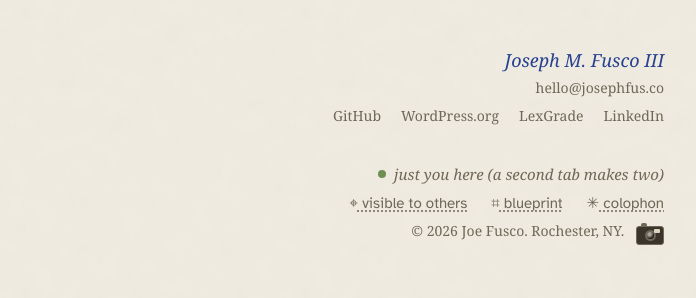
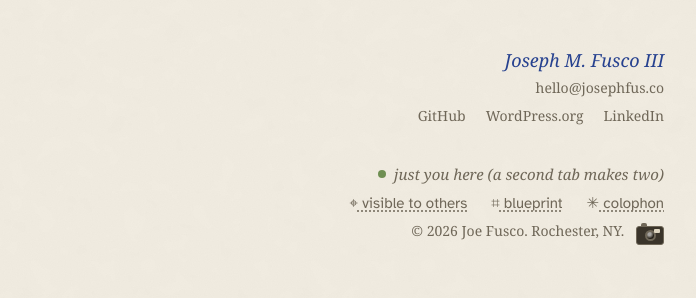
Before and after one commit to josephfusco/josephfusco.github.io, a Jekyll site: the page built from index.html, in a window 1280 px wide. Shown: the part 1209-1507 px from the top of the page, without its empty margins (292-988 px from the left). Built offline with Jekyll 4.4.1, drawn with Linux system fonts in a browser that asks for light colours.

Commit message:
Contacts are profiles, not projects
LexGrade leaves the signature contacts; it is a project, and it
already lives in the Now list and the About prose. The row is
GitHub, WordPress.org, LinkedIn, places where the signature's
owner can be found.

Co-Authored-By: Claude Fable 5 <noreply@anthropic.com>
Claude-Session: https://claude.ai/code/session_019vAcPMvpcgUVRcyZCqV9hM

```diff
--- a/_config.yml
+++ b/_config.yml
@@ -16,9 +16,6 @@ accounts:
 
   - name: WordPress.org
     url: https://profiles.wordpress.org/joefusco
-
-  - name: LexGrade
-    url: https://lexgrade.org
 
   - name: LinkedIn
     url: https://www.linkedin.com/in/josephfusco3
```
